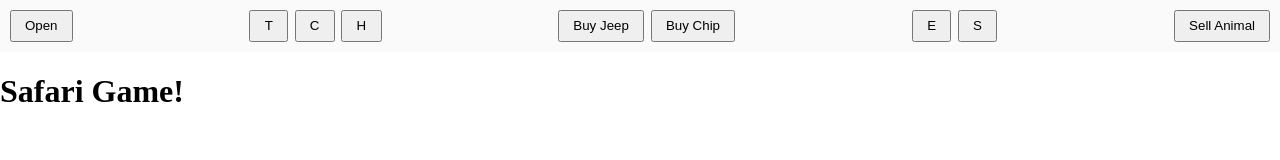
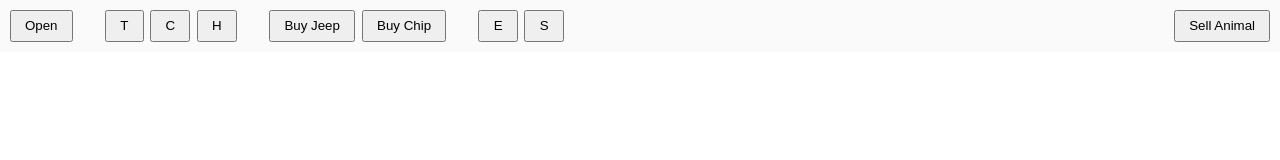
Before and after one commit to Sylvester2003/safari, a website built with Vite: page index.html in a window 1280 px wide. Built offline with nearby package versions, Linux system fonts and the light colour scheme.

Commit message:
💎 enhance: better layout structure

```diff
--- a/index.html
+++ b/index.html
@@ -10,6 +10,7 @@
   <style>
     body {
       margin: 0;
+      overflow: hidden;
     }
   </style>
 </head>
--- a/src/safariView.ts
+++ b/src/safariView.ts
@@ -2,14 +2,19 @@ export default class SafariView extends HTMLElement {
   constructor() {
     super()
 
-    this.createMenuBar()
+    const game = document.createElement('div')
+    game.style.width = '100vw'
+    game.style.height = '100vh'
+    game.style.display = 'flex'
+    game.style.flexDirection = 'column'
+    game.style.overflow = 'hidden'
+    game.style.justifyContent = 'space-between'
+    game.appendChild(this.createMenuBar())
 
-    const h1 = document.createElement('h1')
-    h1.textContent = 'Safari Game!'
-    this.appendChild(h1)
+    this.appendChild(game)
   }
 
-  private createMenuBar = () => {
+  private createMenuBar = (): HTMLDivElement => {
     const menuBar = document.createElement('div')
     menuBar.style.backgroundColor = '#fafafa'
     menuBar.style.width = '100%'
@@ -22,10 +27,14 @@ export default class SafariView extends HTMLElement {
     container.style.justifyContent = 'space-between'
     container.style.alignItems = 'center'
 
+    const leftGroup = document.createElement('div')
+    leftGroup.style.display = 'flex'
+    leftGroup.style.gap = '2em'
+
     const openCloseButton = document.createElement('button')
     openCloseButton.style.padding = '0.5em 1em'
     openCloseButton.textContent = 'Open'
-    container.appendChild(openCloseButton)
+    leftGroup.appendChild(openCloseButton)
 
     const placeables = document.createElement('div')
     placeables.style.display = 'flex'
@@ -46,7 +55,7 @@ export default class SafariView extends HTMLElement {
     herbivoresButton.textContent = 'H'
     placeables.appendChild(herbivoresButton)
 
-    container.appendChild(placeables)
+    leftGroup.appendChild(placeables)
 
     const buyables = document.createElement('div')
     buyables.style.display = 'flex'
@@ -62,7 +71,7 @@ export default class SafariView extends HTMLElement {
     chipButton.textContent = 'Buy Chip'
     buyables.appendChild(chipButton)
 
-    container.appendChild(buyables)
+    leftGroup.appendChild(buyables)
 
     const settables = document.createElement('div')
     settables.style.display = 'flex'
@@ -78,14 +87,23 @@ export default class SafariView extends HTMLElement {
     speedButton.textContent = 'S'
     settables.appendChild(speedButton)
 
-    container.appendChild(settables)
+    leftGroup.appendChild(settables)
+    container.appendChild(leftGroup)
+
+    const rightGroup = document.createElement('div')
+    rightGroup.style.display = 'flex'
+    rightGroup.style.gap = '2em'
+    rightGroup.style.alignItems = 'center'
 
     const sellAnimalButton = document.createElement('button')
     sellAnimalButton.style.padding = '0.5em 1em'
     sellAnimalButton.textContent = 'Sell Animal'
-    container.appendChild(sellAnimalButton)
+    rightGroup.appendChild(sellAnimalButton)
+
+    container.appendChild(rightGroup)
 
     menuBar.appendChild(container)
-    this.appendChild(menuBar)
+
+    return menuBar
   }
 }
```
